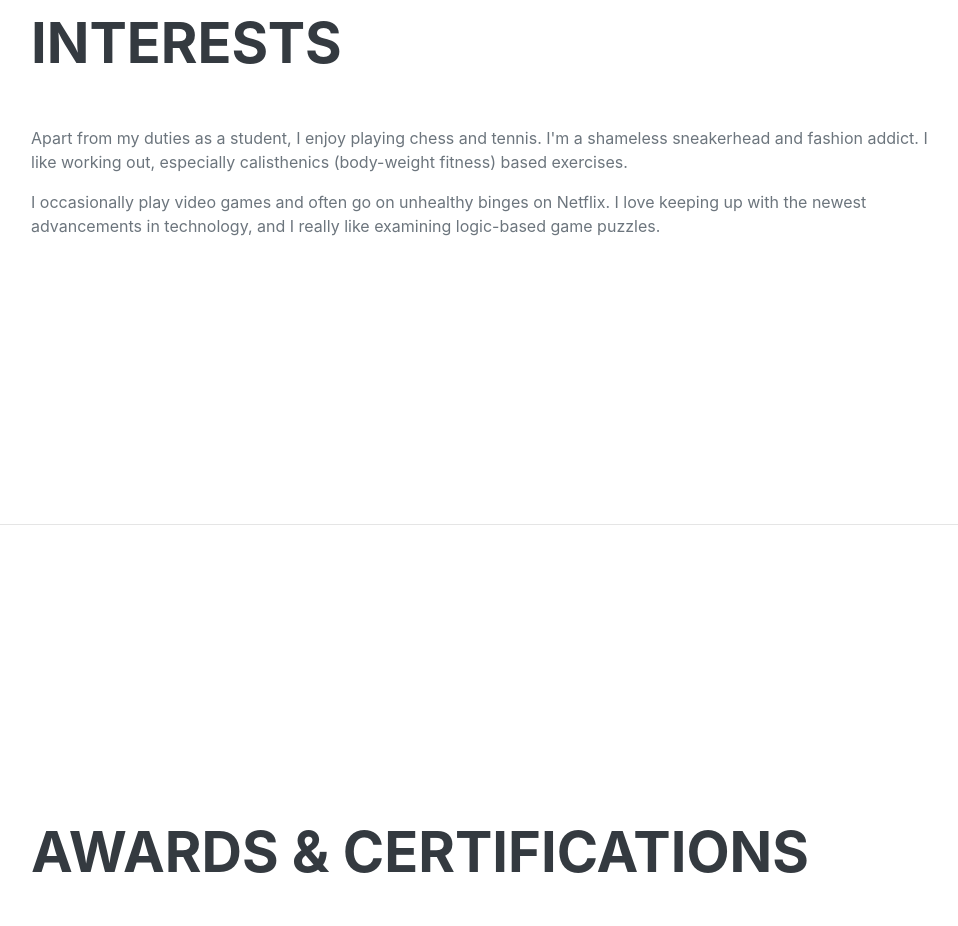
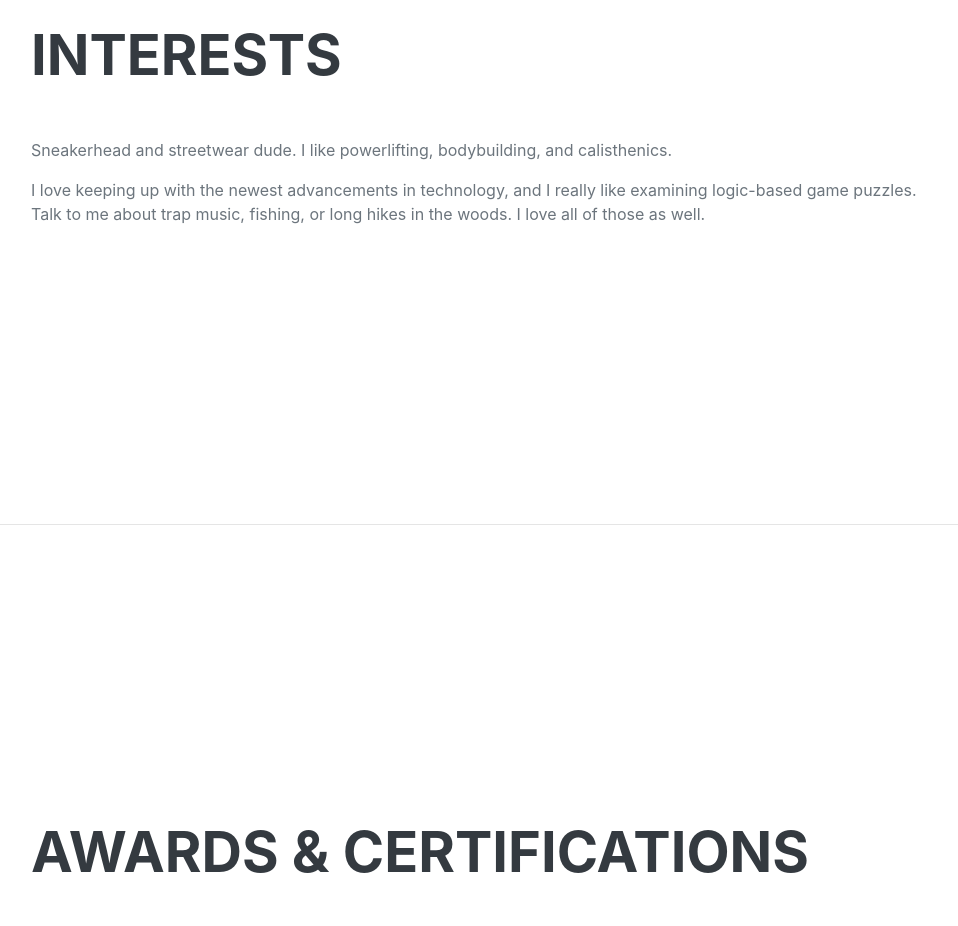
Before and after one commit to mlyin/Personal-Website, a plain HTML site: page index.html in a window 1280 px wide. Shown: the part 3480-4406 px from the top of the page, without its empty margins (289-1247 px from the left). Drawn offline with nearby package versions, Linux system fonts and the light colour scheme; a web font is replaced by a local one.

Commit message:
Update index.html
interests

```diff
--- a/index.html
+++ b/index.html
@@ -137,8 +137,9 @@
             <section class="resume-section" id="interests">
                 <div class="resume-section-content">
                     <h2 class="mb-5">Interests</h2>
-                    <p>Apart from my duties as a student, I enjoy playing chess and tennis. I'm a shameless sneakerhead and fashion addict. I like working out, especially calisthenics (body-weight fitness) based exercises.</p>
-                    <p class="mb-0">I occasionally play video games and often go on unhealthy binges on Netflix. I love keeping up with the newest advancements in technology, and I really like examining logic-based game puzzles.</p>
+                    <p>Sneakerhead and streetwear dude. I like powerlifting, bodybuilding, and calisthenics.</p>
+                    <p class="mb-0">I love keeping up with the newest advancements in technology, and I really like examining logic-based game puzzles.</p>
+                    <p class="mb-0">Talk to me about trap music, fishing, or long hikes in the woods. I love all of those as well. </p>
                 </div>
             </section>
             <hr class="m-0" />
```
